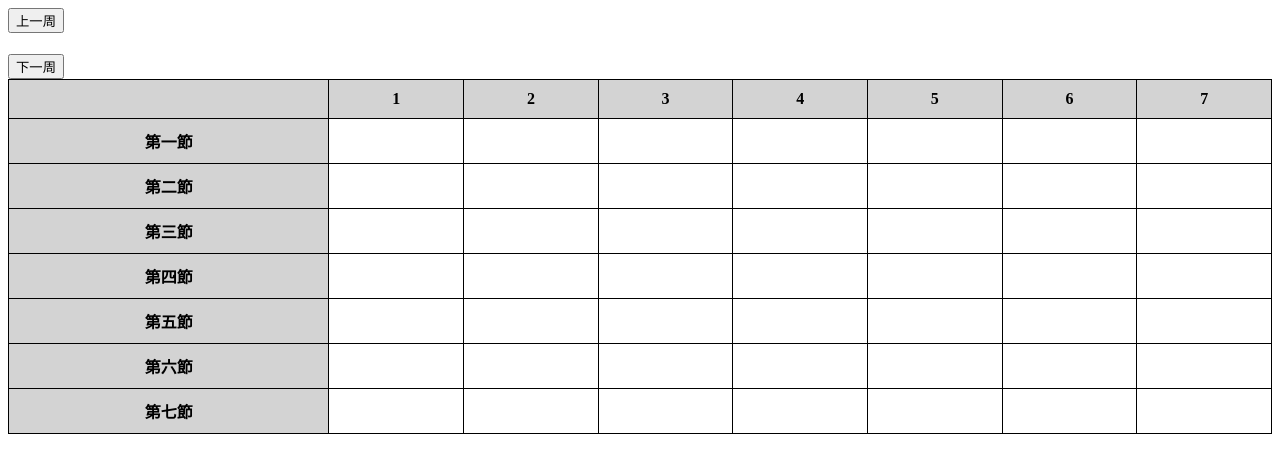
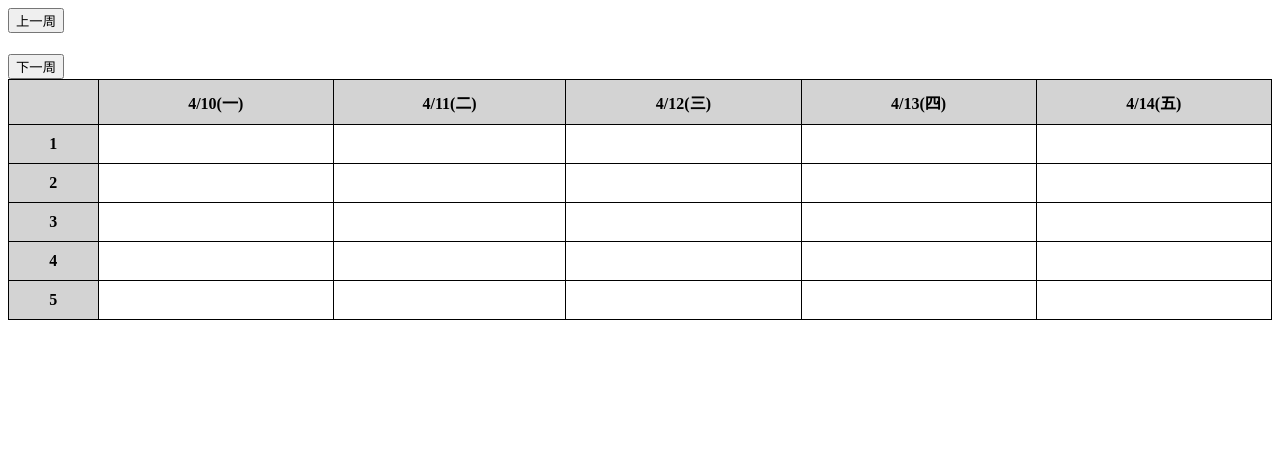
Before and after one commit to lifega/lifega.github.io, a plain HTML site: page index.html in a window 1280 px wide. Drawn offline with Linux system fonts and the light colour scheme.

Commit message:
Update index.html

```diff
--- a/index.html
+++ b/index.html
@@ -15,20 +15,16 @@
     <thead>
       <tr>
         <th></th>
-        <th>1</th>
-        <th>2</th>
-        <th>3</th>
-        <th>4</th>
-        <th>5</th>
-        <th>6</th>
-        <th>7</th>
+        <th><span>4/10(一)</span></th>
+        <th><span>4/11(二)</span></th>
+        <th><span>4/12(三)</span></th>
+        <th><span>4/13(四)</span></th>
+        <th><span>4/14(五)</span></th>
       </tr>
     </thead>
     <tbody>
       <tr>
-        <th>第一節</th>
-        <td></td>
-        <td></td>
+        <th>1</th>
         <td></td>
         <td></td>
         <td></td>
@@ -36,9 +32,7 @@
         <td></td>
       </tr>
       <tr>
-        <th>第二節</th>
-        <td></td>
-        <td></td>
+        <th>2</th>
         <td></td>
         <td></td>
         <td></td>
@@ -46,9 +40,7 @@
         <td></td>
       </tr>
       <tr>
-        <th>第三節</th>
-        <td></td>
-        <td></td>
+        <th>3</th>
         <td></td>
         <td></td>
         <td></td>
@@ -56,9 +48,7 @@
         <td></td>
       </tr>
       <tr>
-        <th>第四節</th>
-        <td></td>
-        <td></td>
+        <th>4</th>
         <td></td>
         <td></td>
         <td></td>
@@ -66,29 +56,7 @@
         <td></td>
       </tr>
       <tr>
-        <th>第五節</th>
-        <td></td>
-        <td></td>
-        <td></td>
-        <td></td>
-        <td></td>
-        <td></td>
-        <td></td>
-      </tr>
-      <tr>
-        <th>第六節</th>
-        <td></td>
-        <td></td>
-        <td></td>
-        <td></td>
-        <td></td>
-        <td></td>
-        <td></td>
-      </tr>
-      <tr>
-        <th>第七節</th>
-        <td></td>
-        <td></td>
+        <th>5</th>
         <td></td>
         <td></td>
         <td></td>
```
